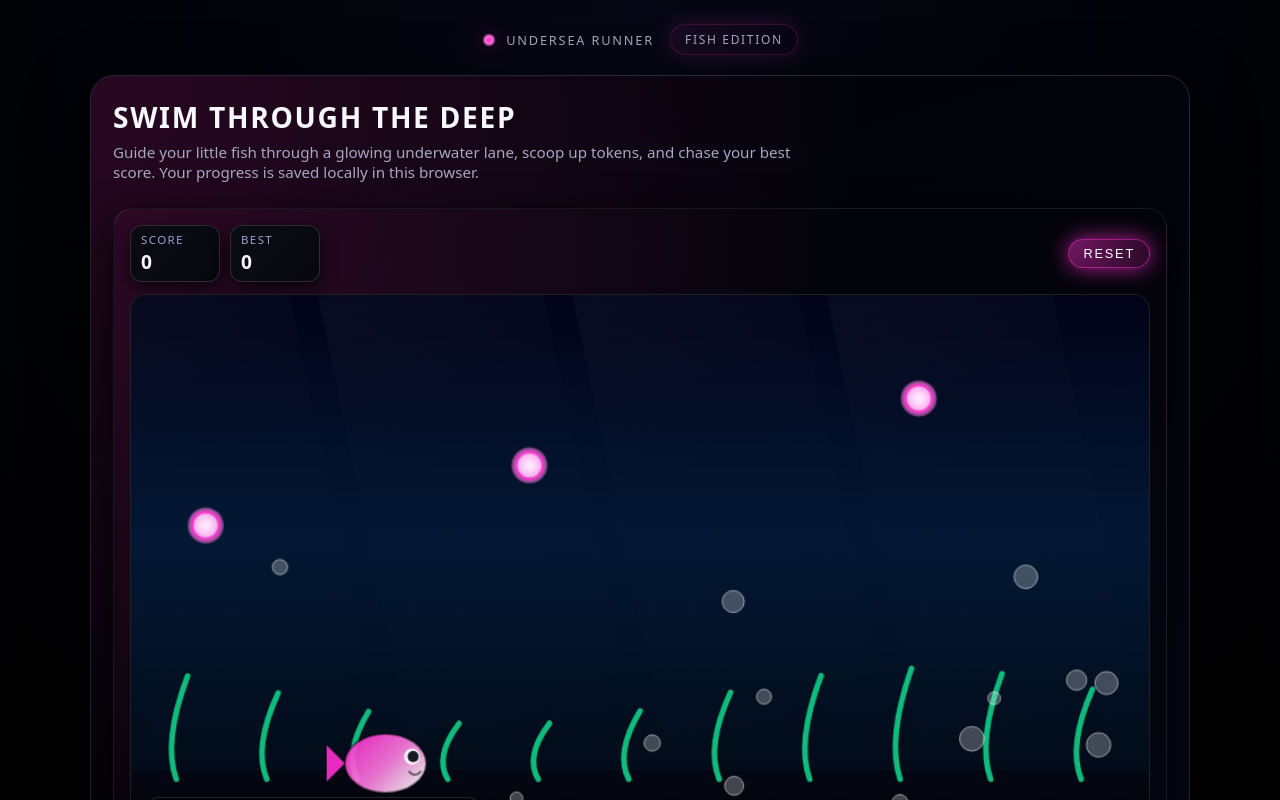
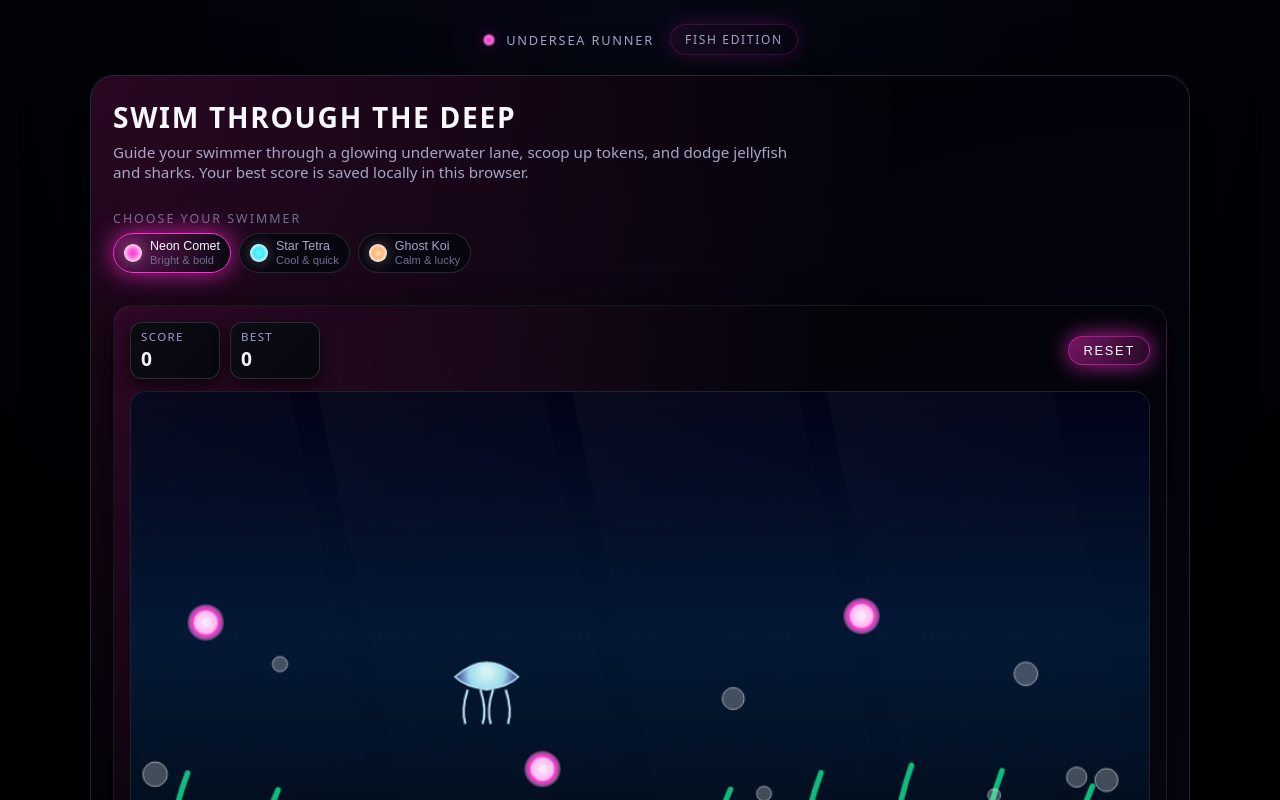
Before and after one commit to jessicacousins/react_runner_game, a React (Vite) app: page / in a window 1280 px wide. Shown: the top 800 px of the page. Built offline with nearby package versions, Linux system fonts and the light colour scheme.

Commit message:
hazards and + characters

```diff
--- a/src/App.jsx
+++ b/src/App.jsx
@@ -1,8 +1,28 @@
-import React from "react";
+import React, { useState } from "react";
 import Game from "./Game.jsx";
 import "./index.css";
 
+const CHARACTERS = [
+  {
+    id: "neon-comet",
+    name: "Neon Comet",
+    subtitle: "Bright & bold",
+  },
+  {
+    id: "star-tetra",
+    name: "Star Tetra",
+    subtitle: "Cool & quick",
+  },
+  {
+    id: "ghost-koi",
+    name: "Ghost Koi",
+    subtitle: "Calm & lucky",
+  },
+];
+
 export default function App() {
+  const [selectedCharacter, setSelectedCharacter] = useState("neon-comet");
+
   return (
     <div className="app-root">
       <header className="app-header">
@@ -18,19 +38,44 @@ export default function App() {
           <div className="shell-header">
             <h1>Swim Through the Deep</h1>
             <p>
-              Guide your little fish through a glowing underwater lane, scoop up
-              tokens, and chase your best score. Your progress is saved locally
-              in this browser.
+              Guide your swimmer through a glowing underwater lane, scoop up
+              tokens, and dodge jellyfish and sharks. Your best score is saved
+              locally in this browser.
             </p>
           </div>
 
-          <Game />
+          {/* Character picker */}
+          <div className="character-row">
+            <span className="character-label">Choose your swimmer</span>
+            <div className="character-options">
+              {CHARACTERS.map((ch) => (
+                <button
+                  key={ch.id}
+                  className={
+                    "character-chip" +
+                    (selectedCharacter === ch.id ? " is-active" : "")
+                  }
+                  onClick={() => setSelectedCharacter(ch.id)}
+                >
+                  <span className={`character-swatch ${ch.id}`} />
+                  <span className="character-chip-text">
+                    <span className="character-chip-name">{ch.name}</span>
+                    <span className="character-chip-sub">{ch.subtitle}</span>
+                  </span>
+                </button>
+              ))}
+            </div>
+          </div>
+
+          <Game key={selectedCharacter} character={selectedCharacter} />
 
           <footer className="shell-footer">
             <p>
               <span className="kbd">Space</span> /{" "}
               <span className="kbd">↑</span> to swim up.{" "}
-              <span className="kbd">↓</span> to glide down. Click{" "}
+              <span className="kbd">↓</span> to glide down. Avoid glowing
+              jellyfish and sharks &mdash; colliding with one costs{" "}
+              <span className="accent">5 points</span>. Click{" "}
               <span className="accent">Reset</span> to start fresh.
             </p>
           </footer>
--- a/src/index.css
+++ b/src/index.css
@@ -175,7 +175,98 @@ body {
   font-size: 0.8rem;
 }
 
-/* Responsive tweaks */
+/* Character picker row */
+.character-row {
+  margin-top: 10px;
+  margin-bottom: 6px;
+  display: flex;
+  flex-direction: column;
+  gap: 6px;
+}
+
+.character-label {
+  font-size: 0.78rem;
+  text-transform: uppercase;
+  letter-spacing: 0.16em;
+  color: var(--text-dim);
+}
+
+.character-options {
+  display: flex;
+  flex-wrap: wrap;
+  gap: 8px;
+}
+
+.character-chip {
+  position: relative;
+  display: inline-flex;
+  align-items: center;
+  gap: 8px;
+  padding: 6px 10px;
+  border-radius: 999px;
+  border: 1px solid rgba(255, 255, 255, 0.12);
+  background: rgba(5, 7, 15, 0.85);
+  color: var(--text-soft);
+  font-size: 0.78rem;
+  cursor: pointer;
+  transition: border-color 140ms ease-out, background 140ms ease-out,
+    box-shadow 160ms ease-out, transform 120ms ease-out;
+}
+
+.character-chip:hover {
+  border-color: rgba(255, 47, 208, 0.4);
+  box-shadow: 0 0 16px rgba(255, 47, 208, 0.45);
+  transform: translateY(-1px);
+}
+
+.character-chip.is-active {
+  border-color: var(--accent);
+  color: var(--text-main);
+  box-shadow: 0 0 24px rgba(255, 47, 208, 0.75);
+  background: radial-gradient(
+    circle at top left,
+    rgba(255, 47, 208, 0.32),
+    rgba(5, 7, 16, 0.96)
+  );
+}
+
+.character-swatch {
+  width: 18px;
+  height: 18px;
+  border-radius: 999px;
+  box-shadow: 0 0 14px rgba(255, 255, 255, 0.3);
+  flex-shrink: 0;
+}
+
+/* Per-character gradients */
+.character-swatch.neon-comet {
+  background: radial-gradient(circle, #ff2fd0 0%, #ff7ae0 40%, #ffffff 80%);
+}
+
+.character-swatch.star-tetra {
+  background: radial-gradient(circle, #5efff8 0%, #4be5ff 40%, #ffffff 80%);
+}
+
+.character-swatch.ghost-koi {
+  background: radial-gradient(circle, #ffe9b0 0%, #ffb37a 40%, #ffffff 80%);
+}
+
+.character-chip-text {
+  display: flex;
+  flex-direction: column;
+  align-items: flex-start;
+  line-height: 1.1;
+}
+
+.character-chip-name {
+  font-size: 0.78rem;
+}
+
+.character-chip-sub {
+  font-size: 0.7rem;
+  color: var(--text-dim);
+}
+
 @media (max-width: 768px) {
   .app-root {
     padding: 16px 12px 20px;
@@ -190,4 +281,8 @@ body {
     flex-direction: column;
     align-items: flex-start;
   }
+
+  .character-options {
+    gap: 6px;
+  }
 }
```
Also changed, not shown: src/Game.jsx (+242 -16 lines).
